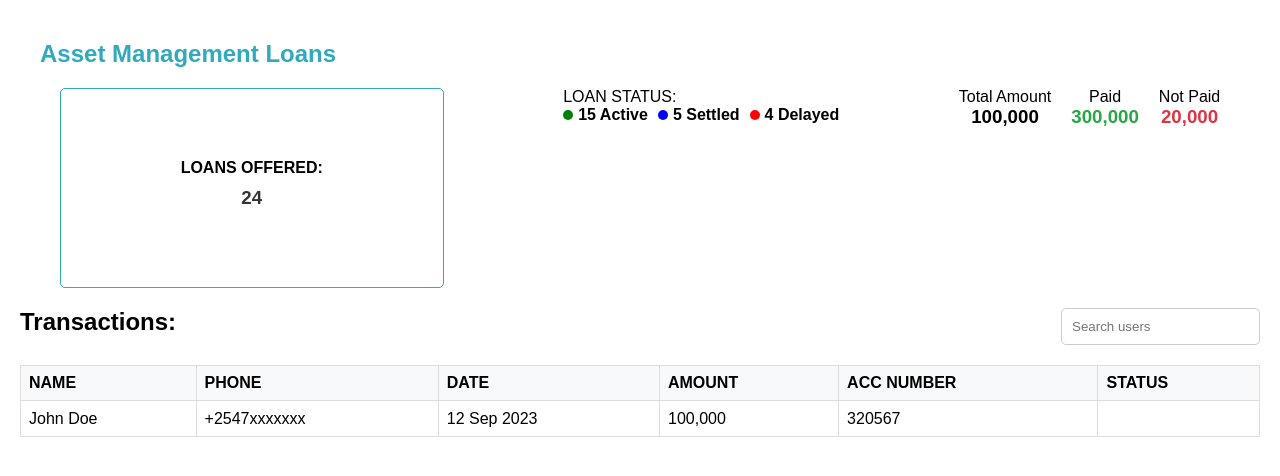
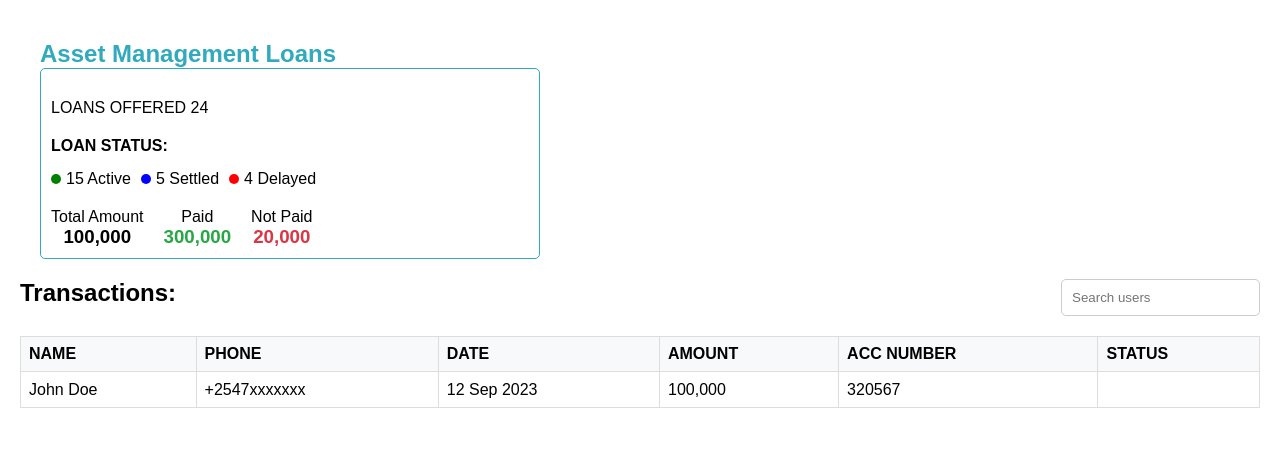
Before and after one commit to petermaturwe/Lean-Finacial-limited-system, a Django app: page /asset/ in a window 1280 px wide. Shown: the part 105-581 px from the top of the page. Run offline with Django 4.2, Linux system fonts and the light colour scheme.

Commit message:
completd modifiecations on the asset management page

```diff
--- a/lean/financial/static/src/loan-detail.css
+++ b/lean/financial/static/src/loan-detail.css
@@ -31,24 +31,25 @@ header {
 /* Summary Cards */
 .summary {
     display: flex;
+    flex-direction: column;
+    align-items: flex-start;
+    border:1px solid #30aabc;
+    width:500px;
+    border-radius: 5px;
+    margin-left:40px;
+    padding: 10px; /* Adjust padding as needed */
+}
+.summary-card {
+/* Adjust the color as needed */
 
-    justify-content: space-around;
-    margin: 20px 0;
+    margin-bottom: 20px; /* Space between cards */
+    display: flex;
+    flex-direction: column;
+    margin-top:20px;
+    align-items: flex-start;
 }
 
-.summary-card {
-    background-color: white;
-    border-radius: 5px;
-    padding: 20px;
-    width: 30%;
-    text-align: center;
-    height: 200px;
-    border:1px solid #30aabc;
-}
-.summary-card p{
-    margin-top:50px;
-    font-weight: bold;
-}
+
 .loan-number{
 
     color:white;
@@ -66,10 +67,12 @@ header {
 .summary-card2 {
     display: flex;
     flex-direction: column;
-    align-items: flex-start; /* Adjust this to center or flex-end based on your design */
+    align-items: flex-start;
+    margin-bottom: 20px;  /* Adjust this to center or flex-end based on your design */
 }
 
 .status-list {
+    margin-top:15px;
     display: flex;
     align-items: center;
     justify-content: flex-start; /* This spreads the status items in a row */
@@ -102,7 +105,7 @@ header {
 }
 
 .status-number {
-    font-weight: bold; /* Makes the number and status bold */
+    font-weight: 500; /* Makes the number and status bold */
 }
 
 .loan-type{
--- a/lean/financial/templates/assetmanagement.html
+++ b/lean/financial/templates/assetmanagement.html
@@ -21,14 +21,13 @@
         <h2 class="loan-type">Asset Management Loans</h2>
         <!-- Summary cards -->
         <section class="summary">
-
             <div class="summary-card">
-                <p>LOANS OFFERED:</p>
-                <h3 class="loan-number">24</h3>
+                <p>LOANS OFFERED 24</p>
+                {% comment %} <h3 class="loan-number">24</h3> {% endcomment %}
             </div>
 
             <div class="summary-card2">
-                <p>LOAN STATUS:</p>
+                <p style="font-weight:800; ">LOAN STATUS:</p>
                 <div class="status-list">
                     <div class="status-item">
                         <span class="dot active"></span>
```
